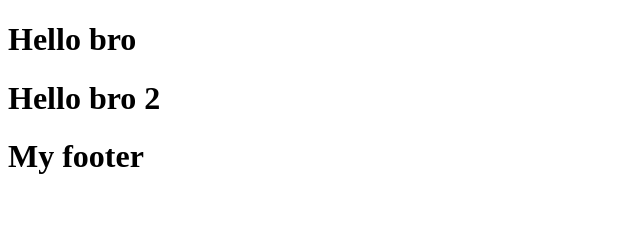
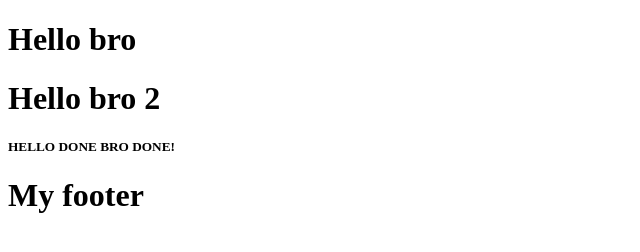
Before and after one commit to Johanlock/RepoTesting, a plain HTML site: page Index.html in a window 1280 px wide. Shown: the whole page, without its empty margins (0-640 px from the left). Drawn offline with Linux system fonts and the light colour scheme.

Commit message:
Added new H5 In Project

```diff
--- a/Index.html
+++ b/Index.html
@@ -8,6 +8,8 @@
     <h1>Hello bro</h1>
     <h1>Hello bro 2</h1>
 
+
+    <h5>  HELLO DONE BRO DONE!  </h5>
     <footer>
       <h1>My footer</h1>
     </footer>
```
